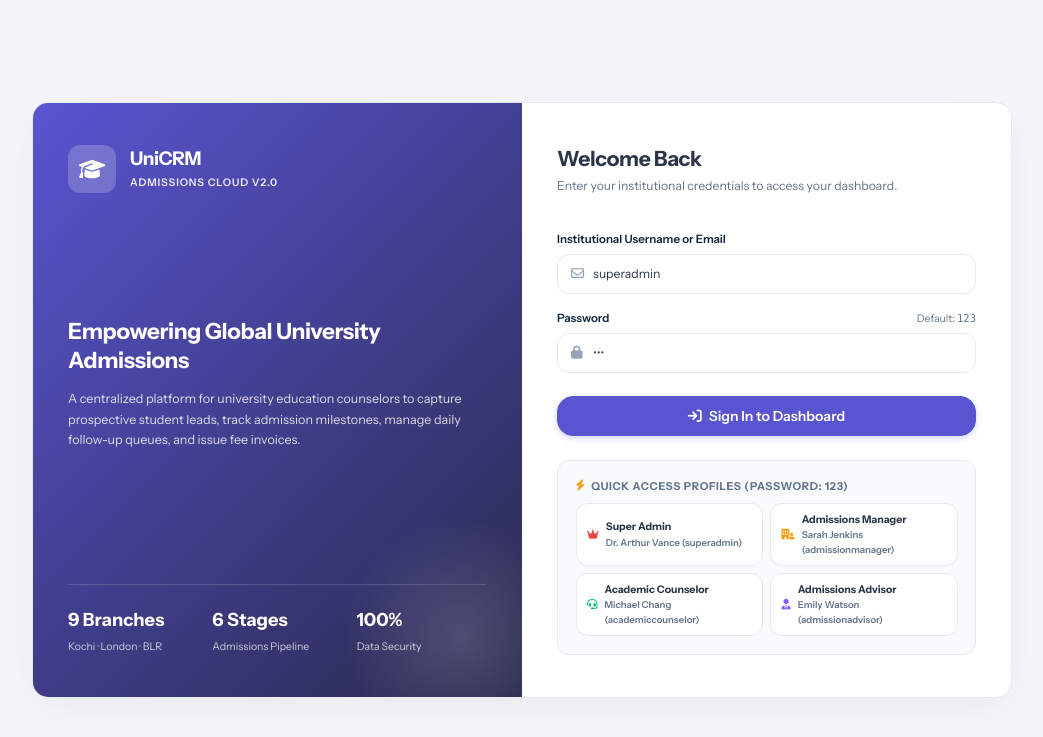
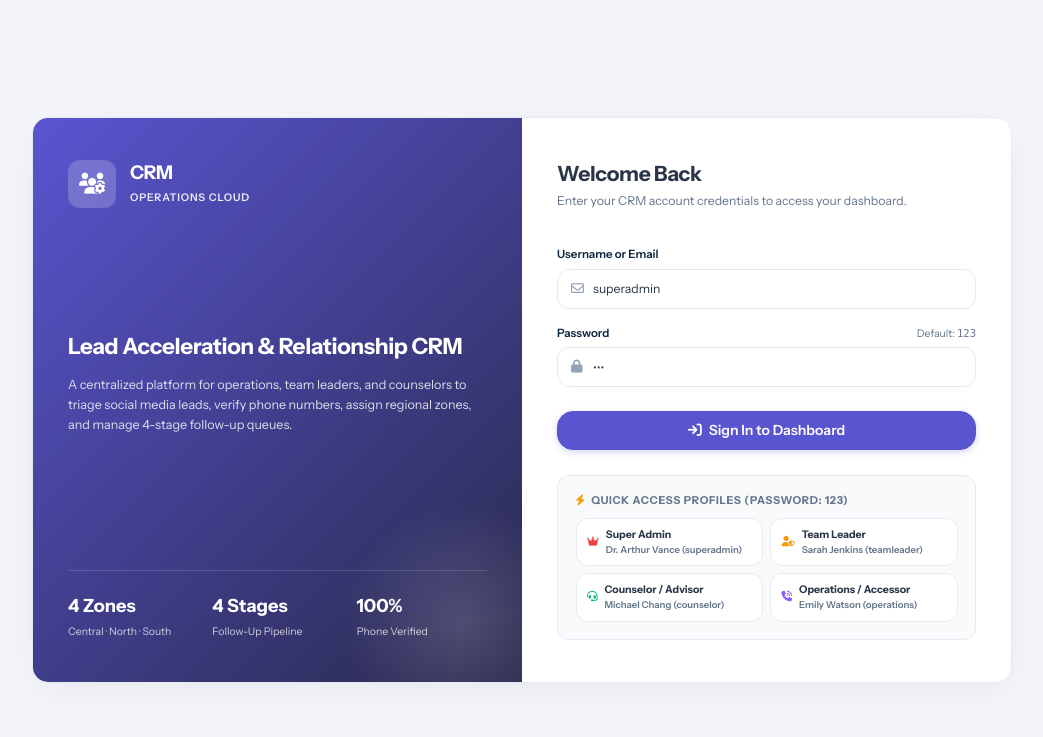
Before and after one commit to Adarsh1530/crm-university-level, a PHP site: page /login.php in a window 1280 px wide. Shown: the top 737 px of the page, without its empty margins (118-1161 px from the left). Run offline with PHP 8.4, Linux system fonts and the light colour scheme.

Commit message:
Update login.php to CRM branding, role aliases, and remove legacy wording

```diff
--- a/login.php
+++ b/login.php
@@ -1,7 +1,7 @@
 <?php
 /**
  * Professional Login Page
- * University-Level Student CRM Demo
+ * Customer Relationship Management (CRM)
  */
 
 require_once __DIR__ . '/config/database.php';
@@ -58,10 +58,10 @@ if (($_SERVER['REQUEST_METHOD'] ?? '') === 'POST') {
             FROM users u
             JOIN roles r ON u.role_id = r.id
             WHERE u.email = ?
-               OR (u.id = 1 AND ? IN ('superadmin', 'admin', 'superadmin@unicrm.edu', 'admin@unicrm.edu'))
-               OR (u.id = 2 AND ? IN ('admissionmanager', 'manager', 'admissionmanager@unicrm.edu'))
-               OR (u.id = 3 AND ? IN ('academiccounselor', 'counselor', 'academiccounselor@unicrm.edu'))
-               OR (u.id = 4 AND ? IN ('admissionadvisor', 'advisor', 'admissionadvisor@unicrm.edu'))
+               OR (u.id = 1 AND ? IN ('superadmin', 'admin', 'dr.arthur@unicrm.cloud', 'superadmin@unicrm.edu', 'admin@unicrm.edu'))
+               OR (u.id = 2 AND ? IN ('teamleader', 'team_leader', 'manager', 'sarah', 'sarah@unicrm.cloud', 'admissionmanager@unicrm.edu'))
+               OR (u.id = 3 AND ? IN ('counselor', 'academiccounselor', 'advisor', 'michael', 'michael@unicrm.cloud', 'academiccounselor@unicrm.edu'))
+               OR (u.id = 4 AND ? IN ('operations', 'accessor', 'admissionadvisor', 'emily', 'emily@unicrm.cloud', 'admissionadvisor@unicrm.edu'))
             LIMIT 1
         ");
         $stmt->execute([$loginInput, $loginInput, $loginInput, $loginInput, $loginInput]);
@@ -84,7 +84,7 @@ if (($_SERVER['REQUEST_METHOD'] ?? '') === 'POST') {
                 unset($_SESSION['sidebar_cache']);
                 unset($_SESSION['crm_role_perms']);
 
-                log_activity($user['id'], null, 'User Login', 'User signed into UniCRM admissions portal');
+                log_activity($user['id'], null, 'User Login', 'User signed into CRM Operations Portal');
                 set_flash('success', 'Welcome back, ' . htmlspecialchars($user['name']) . '!');
 
                 $targetUrl = 'dashboard/index.php';
@@ -104,7 +104,7 @@ if (($_SERVER['REQUEST_METHOD'] ?? '') === 'POST') {
 <head>
   <meta charset="UTF-8">
   <meta name="viewport" content="width=device-width, initial-scale=1.0">
-  <title>Sign In | UniCRM - Admissions Cloud</title>
+  <title>Sign In | CRM - Customer Relationship Management</title>
 
   <!-- Google Fonts: Instrument Sans -->
   <link rel="preconnect" href="https://fonts.googleapis.com">
@@ -311,35 +311,35 @@ if (($_SERVER['REQUEST_METHOD'] ?? '') === 'POST') {
 
 <div class="login-container">
 
-  <!-- Left Side: Enterprise University Branding -->
+  <!-- Left Side: CRM Operations Branding -->
   <div class="login-banner">
     <div class="banner-brand">
       <div class="banner-icon">
-        <i class="fa-solid fa-graduation-cap"></i>
+        <i class="fa-solid fa-users-gear"></i>
       </div>
       <div>
-        <h2>UniCRM</h2>
-        <span>Admissions Cloud v2.0</span>
+        <h2>CRM</h2>
+        <span>Operations Cloud</span>
       </div>
     </div>
 
     <div class="banner-content">
-      <h3>Empowering Global University Admissions</h3>
-      <p>A centralized platform for university education counselors to capture prospective student leads, track admission milestones, manage daily follow-up queues, and issue fee invoices.</p>
+      <h3>Lead Acceleration & Relationship CRM</h3>
+      <p>A centralized platform for operations, team leaders, and counselors to triage social media leads, verify phone numbers, assign regional zones, and manage 4-stage follow-up queues.</p>
     </div>
 
     <div class="banner-stats">
       <div class="stat-item">
-        <strong>9 Branches</strong>
-        <span>Kochi &middot; London &middot; BLR</span>
+        <strong>4 Zones</strong>
+        <span>Central &middot; North &middot; South</span>
       </div>
       <div class="stat-item">
-        <strong>6 Stages</strong>
-        <span>Admissions Pipeline</span>
+        <strong>4 Stages</strong>
+        <span>Follow-Up Pipeline</span>
       </div>
       <div class="stat-item">
         <strong>100%</strong>
-        <span>Data Security</span>
+        <span>Phone Verified</span>
       </div>
     </div>
   </div>
@@ -348,7 +348,7 @@ if (($_SERVER['REQUEST_METHOD'] ?? '') === 'POST') {
   <div class="login-form-pane">
     <div class="login-header">
       <h2>Welcome Back</h2>
-      <p>Enter your institutional credentials to access your dashboard.</p>
+      <p>Enter your CRM account credentials to access your dashboard.</p>
     </div>
 
     <?php if (!empty($error)): ?>
@@ -366,9 +366,9 @@ if (($_SERVER['REQUEST_METHOD'] ?? '') === 'POST') {
     <form method="POST" action="login.php<?= !empty($redirect) ? '?redirect=' . urlencode($redirect) : '' ?>">
       <?= csrf_field() ?>
       <div class="form-group">
-        <label class="form-label" for="email">Institutional Username or Email</label>
+        <label class="form-label" for="email">Username or Email</label>
         <div style="position: relative;">
-          <input type="text" id="email" name="email" class="form-control" style="width: 100%; padding-left: 2.5rem;" placeholder="e.g. superadmin or superadmin@unicrm.edu" value="superadmin" required>
+          <input type="text" id="email" name="email" class="form-control" style="width: 100%; padding-left: 2.5rem;" placeholder="e.g. superadmin or dr.arthur@unicrm.cloud" value="superadmin" required>
           <i class="fa-regular fa-envelope" style="position: absolute; left: 14px; top: 50%; transform: translateY(-50%); color: var(--text-light);"></i>
         </div>
       </div>
@@ -401,24 +401,24 @@ if (($_SERVER['REQUEST_METHOD'] ?? '') === 'POST') {
           </div>
         </a>
         <a href="login.php?demo_as=2<?= !empty($redirect) ? '&redirect=' . urlencode($redirect) : '' ?>" class="btn-demo-quick">
-          <i class="fa-solid fa-building-user" style="color: #f59e0b;"></i>
+          <i class="fa-solid fa-user-shield" style="color: #f59e0b;"></i>
           <div>
-            <strong>Admissions Manager</strong>
-            <span style="display:block; font-size:0.68rem; color:var(--text-muted);">Sarah Jenkins (admissionmanager)</span>
+            <strong>Team Leader</strong>
+            <span style="display:block; font-size:0.68rem; color:var(--text-muted);">Sarah Jenkins (teamleader)</span>
           </div>
         </a>
         <a href="login.php?demo_as=3<?= !empty($redirect) ? '&redirect=' . urlencode($redirect) : '' ?>" class="btn-demo-quick">
           <i class="fa-solid fa-headset" style="color: #10b981;"></i>
           <div>
-            <strong>Academic Counselor</strong>
-            <span style="display:block; font-size:0.68rem; color:var(--text-muted);">Michael Chang (academiccounselor)</span>
+            <strong>Counselor / Advisor</strong>
+            <span style="display:block; font-size:0.68rem; color:var(--text-muted);">Michael Chang (counselor)</span>
           </div>
         </a>
         <a href="login.php?demo_as=4<?= !empty($redirect) ? '&redirect=' . urlencode($redirect) : '' ?>" class="btn-demo-quick">
-          <i class="fa-solid fa-user-tie" style="color: #8b5cf6;"></i>
+          <i class="fa-solid fa-phone-volume" style="color: #8b5cf6;"></i>
           <div>
-            <strong>Admissions Advisor</strong>
-            <span style="display:block; font-size:0.68rem; color:var(--text-muted);">Emily Watson (admissionadvisor)</span>
+            <strong>Operations / Accessor</strong>
+            <span style="display:block; font-size:0.68rem; color:var(--text-muted);">Emily Watson (operations)</span>
           </div>
         </a>
       </div>
```
